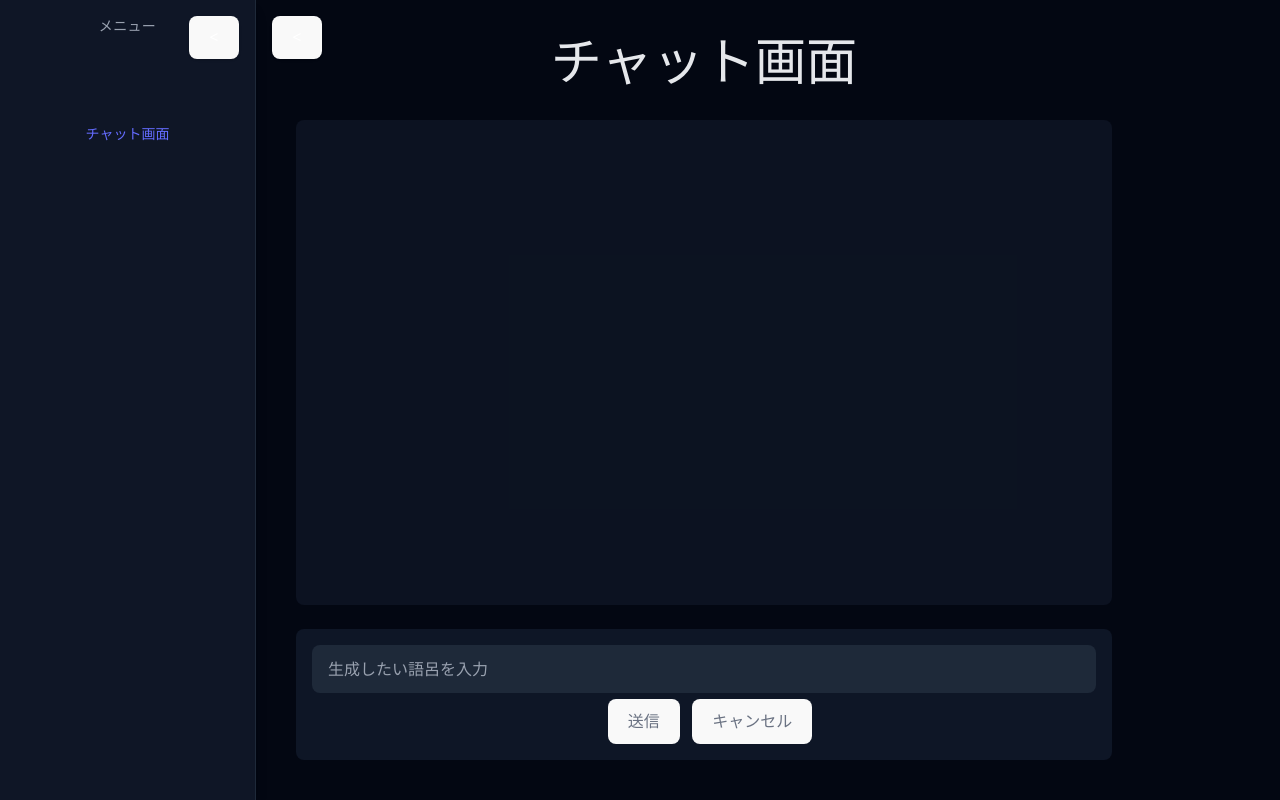
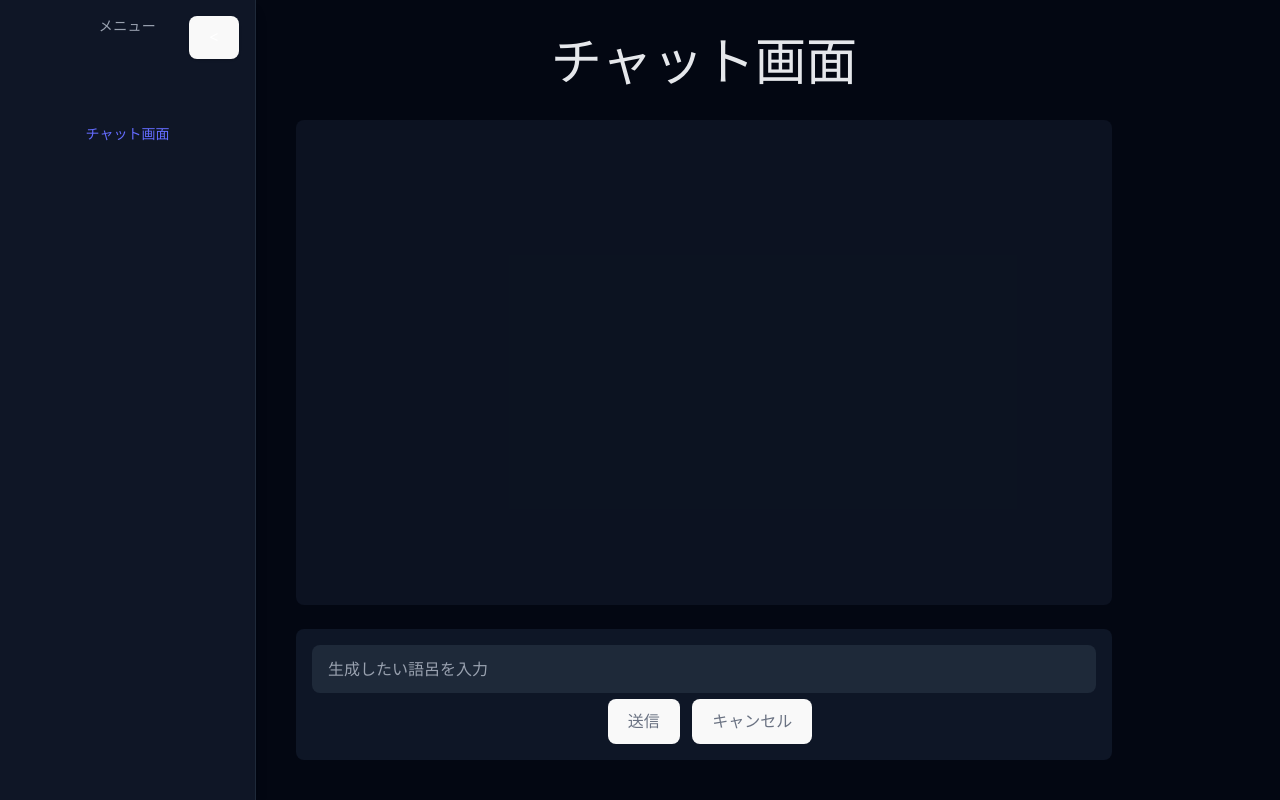
Before and after one commit to shisoten/Goro, a React (Vite) app: page / in a window 1280 px wide. Built offline with nearby package versions, Linux system fonts and the light colour scheme.

Commit message:
minor fix

```diff
--- a/src/pages/ChatPage.tsx
+++ b/src/pages/ChatPage.tsx
@@ -21,6 +21,7 @@ const ChatPage = () => {
           isSidebarOpen ? "basis-[70%] max-w-[70%]" : "basis-full max-w-full"
         }`}
       >
+        {!isSidebarOpen && (
           <button
             className={`absolute top-4 rounded-full bg-purple-600 px-3 py-2 text-xs font-semibold uppercase tracking-wide text-white shadow transition-all duration-300 hover:bg-purple-500 ${
               isSidebarOpen ? "left-4 translate-x-0" : "left-0 translate-x-1/2"
@@ -29,6 +30,7 @@ const ChatPage = () => {
           >
             {isSidebarOpen ? "<" : ">"}
           </button>
+        )}
         <div className="flex flex-1 flex-col px-10 pb-10">
           <h1 className="my-8 text-2xl font-semibold text-gray-200">チャット画面</h1>
           {/* 入力エリアは常に表示し、出力エリアは送信時のみ表示 */}
```
Lines whose indentation alone changed are shown as unchanged.
